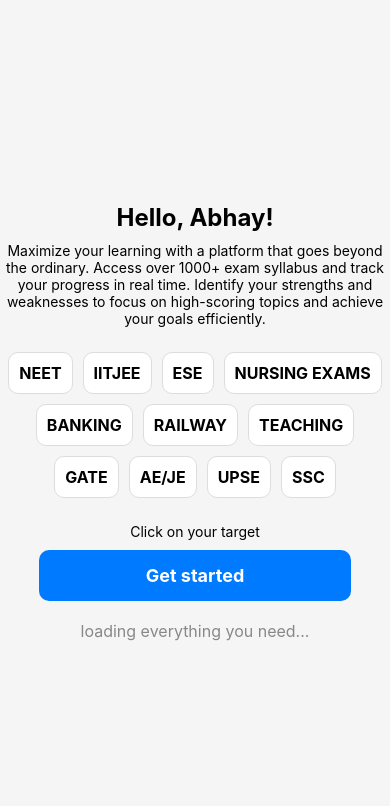
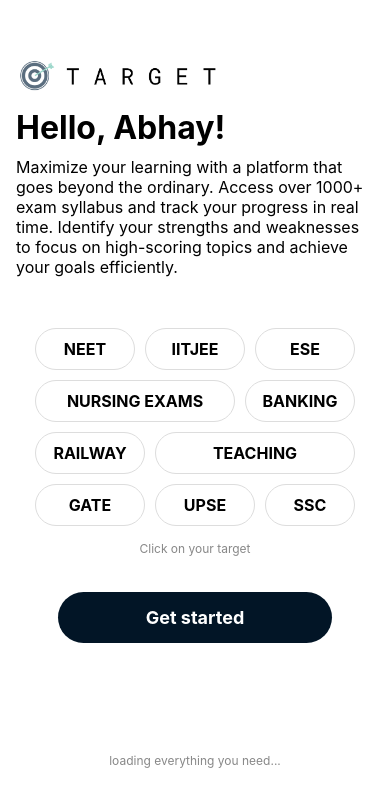
Before and after one commit to AbhishekSahgal/react2, a React Native app: screen /targetscreen in a window 390 px wide. Shown: the top 806 px of the page. Built offline with nearby package versions, Linux system fonts and the light colour scheme.

Commit message:
Traget page bnya and logo png ko assests me dala

```diff
--- a/package.json
+++ b/package.json
@@ -16,7 +16,10 @@
     "react": "18.2.0",
     "react-native": "0.74.5",
     "react-native-screens": "3.31.1",
-    "react-native-safe-area-context": "4.10.5"
+    "react-native-safe-area-context": "4.10.5",
+    "react-native-web": "~0.19.10",
+    "react-dom": "18.2.0",
+    "@expo/metro-runtime": "~3.2.3"
   },
   "devDependencies": {
     "@babel/core": "^7.20.0"
--- a/src/screens/targetscreen.jsx
+++ b/src/screens/targetscreen.jsx
@@ -10,43 +10,40 @@ const TARGET = () => {
 
   return (
     <View style={styles.container}>
-      {/* <Image source={require('./src/assests/logo.png')} style={styles.logo} /> */}
+      <Image source={require('../assests/logo.png')} style={styles.logo} />
       <Text style={styles.greeting}>Hello, Abhay!</Text>
       <Text style={styles.description}>
         Maximize your learning with a platform that goes beyond the ordinary. Access over 1000+ exam syllabus and track your progress in real time. Identify your strengths and weaknesses to focus on high-scoring topics and achieve your goals efficiently.
       </Text>
       <View style={styles.targetsContainer}>
-        <TouchableOpacity onPress={() => handleTargetClick('NEET')} style={styles.targetButton}>
+        <TouchableOpacity onPress={() => handleTargetClick('NEET')} style={styles.targetButton1}>
           <Text style={styles.targetButtonText}>NEET</Text>
         </TouchableOpacity>
-        <TouchableOpacity onPress={() => handleTargetClick('IITJEE')} style={styles.targetButton}>
+        <TouchableOpacity onPress={() => handleTargetClick('IITJEE')} style={styles.targetButton2}>
           <Text style={styles.targetButtonText}>IITJEE</Text>
         </TouchableOpacity>
-        <TouchableOpacity onPress={() => handleTargetClick('ESE')} style={styles.targetButton}>
+        <TouchableOpacity onPress={() => handleTargetClick('ESE')} style={styles.targetButton3}>
           <Text style={styles.targetButtonText}>ESE</Text>
         </TouchableOpacity>
-        <TouchableOpacity onPress={() => handleTargetClick('NURSING EXAMS')} style={styles.targetButton}>
+        <TouchableOpacity onPress={() => handleTargetClick('NURSING EXAMS')} style={styles.targetButton4}>
           <Text style={styles.targetButtonText}>NURSING EXAMS</Text>
         </TouchableOpacity>
-        <TouchableOpacity onPress={() => handleTargetClick('BANKING')} style={styles.targetButton}>
+        <TouchableOpacity onPress={() => handleTargetClick('BANKING')} style={styles.targetButton5}>
           <Text style={styles.targetButtonText}>BANKING</Text>
         </TouchableOpacity>
-        <TouchableOpacity onPress={() => handleTargetClick('RAILWAY')} style={styles.targetButton}>
+        <TouchableOpacity onPress={() => handleTargetClick('RAILWAY')} style={styles.targetButton6}>
           <Text style={styles.targetButtonText}>RAILWAY</Text>
         </TouchableOpacity>
-        <TouchableOpacity onPress={() => handleTargetClick('TEACHING')} style={styles.targetButton}>
+        <TouchableOpacity onPress={() => handleTargetClick('TEACHING')} style={styles.targetButton7}>
           <Text style={styles.targetButtonText}>TEACHING</Text>
         </TouchableOpacity>
-        <TouchableOpacity onPress={() => handleTargetClick('GATE')} style={styles.targetButton}>
+        <TouchableOpacity onPress={() => handleTargetClick('GATE')} style={styles.targetButton8}>
           <Text style={styles.targetButtonText}>GATE</Text>
         </TouchableOpacity>
-        <TouchableOpacity onPress={() => handleTargetClick('AE/JE')} style={styles.targetButton}>
-          <Text style={styles.targetButtonText}>AE/JE</Text>
-        </TouchableOpacity>
-        <TouchableOpacity onPress={() => handleTargetClick('UPSE')} style={styles.targetButton}>
+        <TouchableOpacity onPress={() => handleTargetClick('UPSE')} style={styles.targetButton9}>
           <Text style={styles.targetButtonText}>UPSE</Text>
         </TouchableOpacity>
-        <TouchableOpacity onPress={() => handleTargetClick('SSC')} style={styles.targetButton}>
+        <TouchableOpacity onPress={() => handleTargetClick('SSC')} style={styles.targetButton10}>
           <Text style={styles.targetButtonText}>SSC</Text>
         </TouchableOpacity>
       </View>
@@ -62,62 +59,185 @@ const TARGET = () => {
 const styles = StyleSheet.create({
   container: {
     flex: 1,
-    alignItems: 'center',
-    justifyContent: 'center',
-    backgroundColor: '#f5f5f5',
+    // alignItems: 'center',
+    // justifyContent: 'center',
+    backgroundColor: '#ffffff',
   },
   logo: {
     width: 200,
-    height: 200,
-    marginBottom: 20,
+    height: 32,
+    marginBottom: 16,
+    marginTop: 60,
+    marginLeft: 16,
   },
   greeting: {
-    fontSize: 24,
+    fontSize: 32,
     fontWeight: 'bold',
     marginBottom: 10,
+    marginLeft: 16,
+
   },
   description: {
-    textAlign: 'center',
-    marginBottom: 20,
+    textAlign: 'left',
+    marginBottom: 46,
+    marginLeft: 16,
+    marginRight:16,
+    fontSize:16,
+
   },
   targetsContainer: {
     flexDirection: 'row',
     flexWrap: 'wrap',
     justifyContent: 'center',
+
   },
-  targetButton: {
+  targetButton1: {
     backgroundColor: '#fff',
-    borderRadius: 10,
+    borderRadius: 28,
     padding: 10,
     margin: 5,
     borderWidth: 1,
     borderColor: '#ddd',
+    width: 100,
+    marginLeft: 16,
+
   },
+  targetButton2: {
+    backgroundColor: '#fff',
+    borderRadius: 28,
+    padding: 10,
+    margin: 5,
+    borderWidth: 1,
+    borderColor: '#ddd',
+    width: 100,
+  },
+  targetButton3: {
+    backgroundColor: '#fff',
+    borderRadius: 28,
+    padding: 10,
+    margin: 5,
+    borderWidth: 1,
+    borderColor: '#ddd',
+    width: 100,
+    marginRight:16,
+
+  },
+  targetButton4: {
+    backgroundColor: '#fff',
+    borderRadius: 28,
+    padding: 10,
+    margin: 5,
+    borderWidth: 1,
+    borderColor: '#ddd',
+    width: 200,
+    marginLeft: 16,
+
+  },
+  targetButton5: {
+    backgroundColor: '#fff',
+    borderRadius: 28,
+    padding: 10,
+    margin: 5,
+    borderWidth: 1,
+    borderColor: '#ddd',
+    width: 110,
+    marginRight:16,
+
+  },
+  targetButton6: {
+    backgroundColor: '#fff',
+    borderRadius: 28,
+    padding: 10,
+    margin: 5,
+    borderWidth: 1,
+    borderColor: '#ddd',
+    width: 110,
+    marginLeft: 16,
+
+  },
+  targetButton7: {
+    backgroundColor: '#fff',
+    borderRadius: 28,
+    padding: 10,
+    margin: 5,
+    borderWidth: 1,
+    borderColor: '#ddd',
+    width: 200,
+    marginRight:16,
+
+  },
+  targetButton8: {
+    backgroundColor: '#fff',
+    borderRadius: 28,
+    padding: 10,
+    margin: 5,
+    borderWidth: 1,
+    borderColor: '#ddd',
+    width: 110,
+    marginLeft: 16,
+
+  },
+  targetButton9: {
+    backgroundColor: '#fff',
+    borderRadius: 28,
+    padding: 10,
+    margin: 5,
+    borderWidth: 1,
+    borderColor: '#ddd',
+    width: 100,
+  },
+  targetButton10: {
+    backgroundColor: '#fff',
+    borderRadius: 28,
+    padding: 10,
+    margin: 5,
+    borderWidth: 1,
+    borderColor: '#ddd',
+    width: 90,
+    marginRight:16,
+
+  },
+
   targetButtonText: {
     fontSize: 16,
     fontWeight: 'bold',
+    textAlign:'center',
   },
   targetText: {
-    marginTop: 20,
-    marginBottom: 10,
+    marginTop: 10,
+    // marginBottom: 10,
+    textAlign:'center',
+    fontSize: 12,
+    color: '#888',
+    fontWeight:"light",
+
+
   },
   getStartedButton: {
-    backgroundColor: '#007aff',
+    backgroundColor: '#021526',
     padding: 15,
-    borderRadius: 10,
-    width: '80%',
+    borderRadius: 28,
+    // width: '80%',
     alignItems: 'center',
+    marginTop: 36,
     justifyContent: 'center',
+    marginRight:58,
+    marginLeft: 58,
+
+
   },
   getStartedButtonText: {
     color: '#fff',
     fontSize: 18,
     fontWeight: 'bold',
+
   },
   loadingText: {
-    marginTop: 20,
-    fontSize: 16,
+    marginTop: 110,
+    fontSize: 12,
     color: '#888',
+    textAlign:'center',
+
   },
 });
 
```
Also changed, not shown: 1 other file (tests, documents, lock files or other folders).
